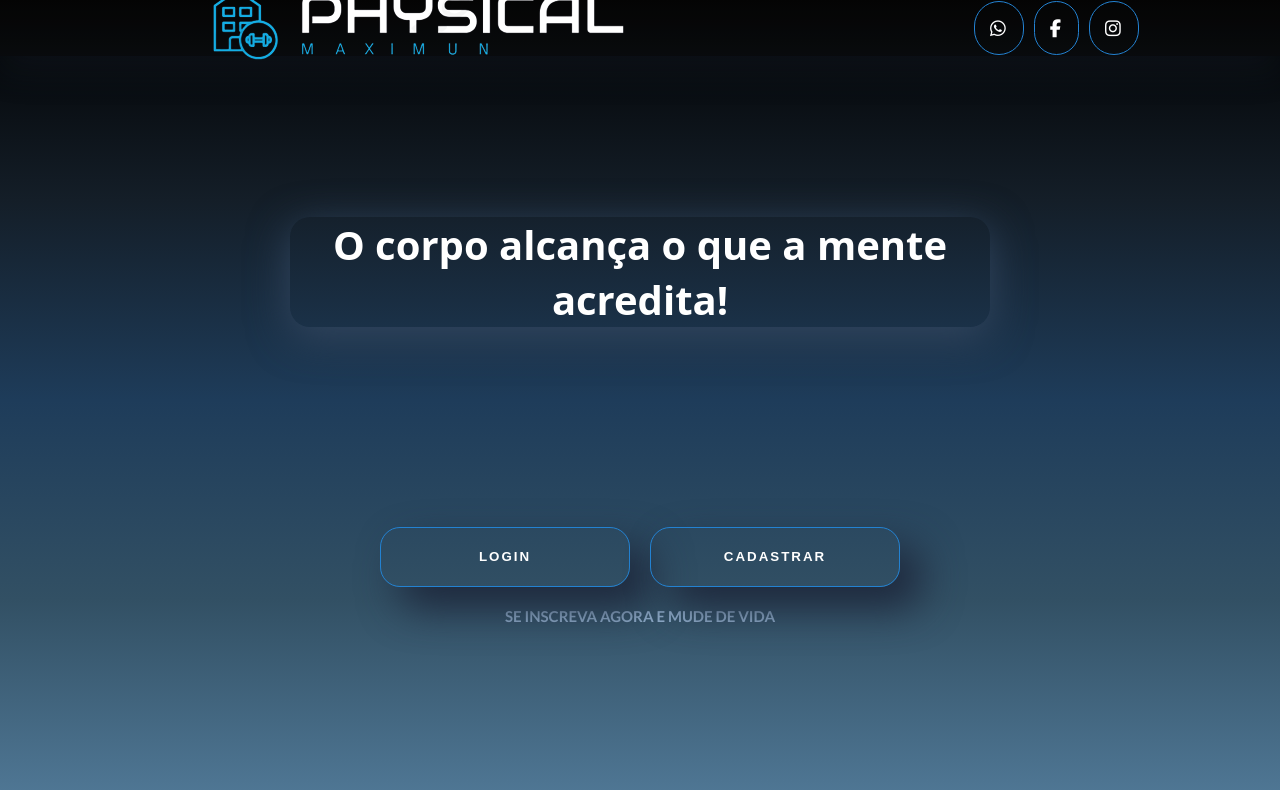
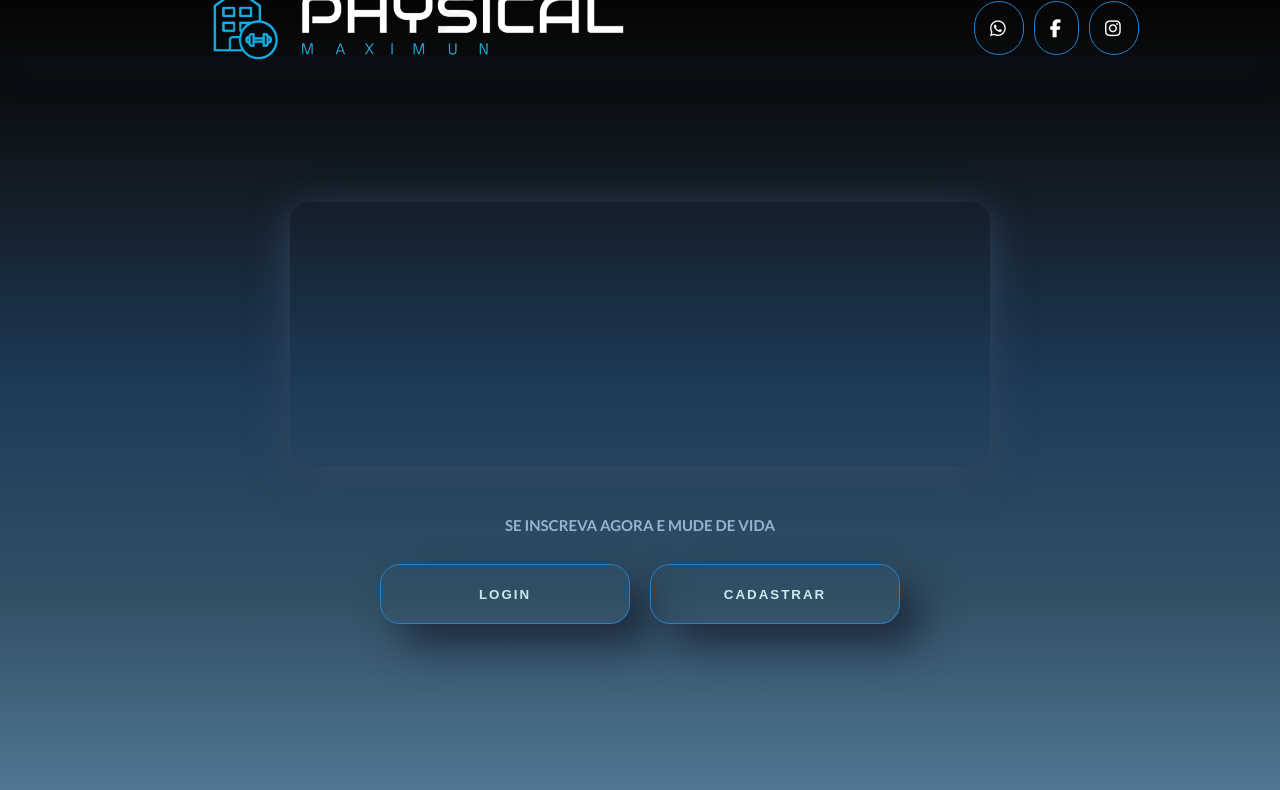
Before and after one commit to Luan-Gabriel-Brusarosco/TCC, a website: page index.html in a window 1280 px wide. Drawn offline with Linux system fonts and the light colour scheme.

Commit message:
01-11-23

```diff
--- a/index.html
+++ b/index.html
@@ -32,12 +32,11 @@
     <main>
         <div class="main-content">
             <h1 class="primary-text">O corpo alcança o que a mente acredita!</h1>
-
+            <h2 class="second-text">SE INSCREVA AGORA E MUDE DE VIDA</h2>
             <div class="btns">
                 <a class="btn-login" href="./Pglogin/pglogin.html"><button>Login</button></a>
                 <a class="btn-cadastrar" href="./Pgcadstr/pgcadastrar.html"><button>Cadastrar</button></a>
             </div>
-            <h2 class="second-text">SE INSCREVA AGORA E MUDE DE VIDA</h2>
         </div>
     </main>
 </body>
--- a/style.css
+++ b/style.css
@@ -94,19 +94,33 @@ main{
 /*Textos conteudo princinpal */
 .primary-text{
     width: 700px;
-    font-size: 4rem;
+    font-size: 6.5rem;
     font-family: 'Noto Sans', sans-serif;
-    margin-bottom: 20rem;
+    margin-bottom: 5rem;
     text-align: center;
-    color: white;
+    color: rgba(255, 255, 255, 0);
     border-radius: 20px;
     box-shadow: 0px 10px 40px rgb(50, 70, 95);
+    transition: .7s;
+}
+
+.primary-text:hover{
+    letter-spacing: 0.2rem;
+}
+
+body:hover .primary-text{
+
+    color: rgb(200, 235, 240);
 }
 
 .second-text {
-    margin-bottom: 1.5rem;
+    margin-bottom: 3rem;
     color: rgb(150, 180, 210);
     text-transform: uppercase;
+}
+
+.second-text:hover{
+    letter-spacing: 0.1rem;
 }
 
 /* Botões */
@@ -117,12 +131,12 @@ main{
 }
 
 .btns button{
-    margin-bottom: 2rem;
+    margin-bottom: 3rem;
     width: 250px;
     height: 60px;
     cursor: pointer;
     border: 1px solid rgb(35, 130, 210);
-    color: rgb(255, 255, 255);
+    color: rgb(200, 235, 240);
     text-transform: uppercase;
     background-color: transparent;
     font-weight: bolder;
```
